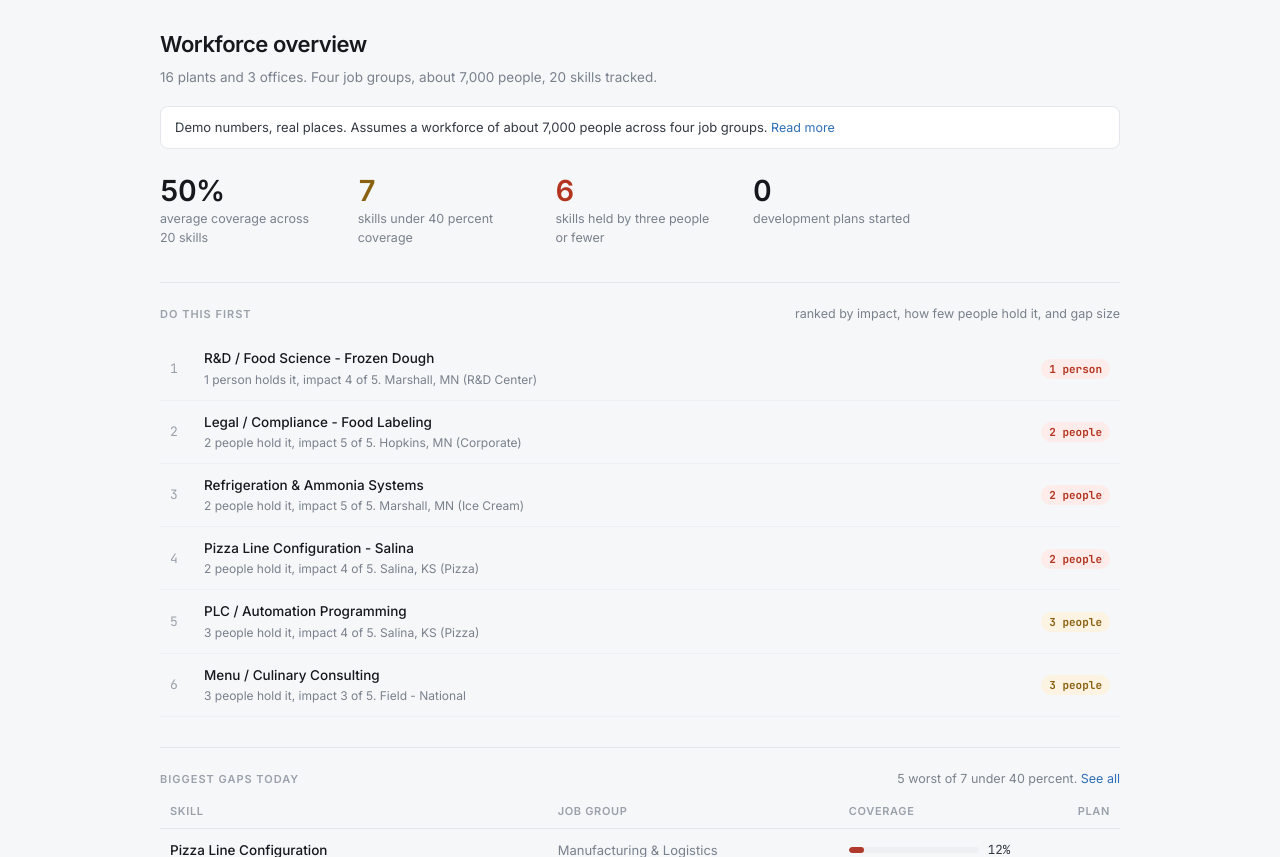
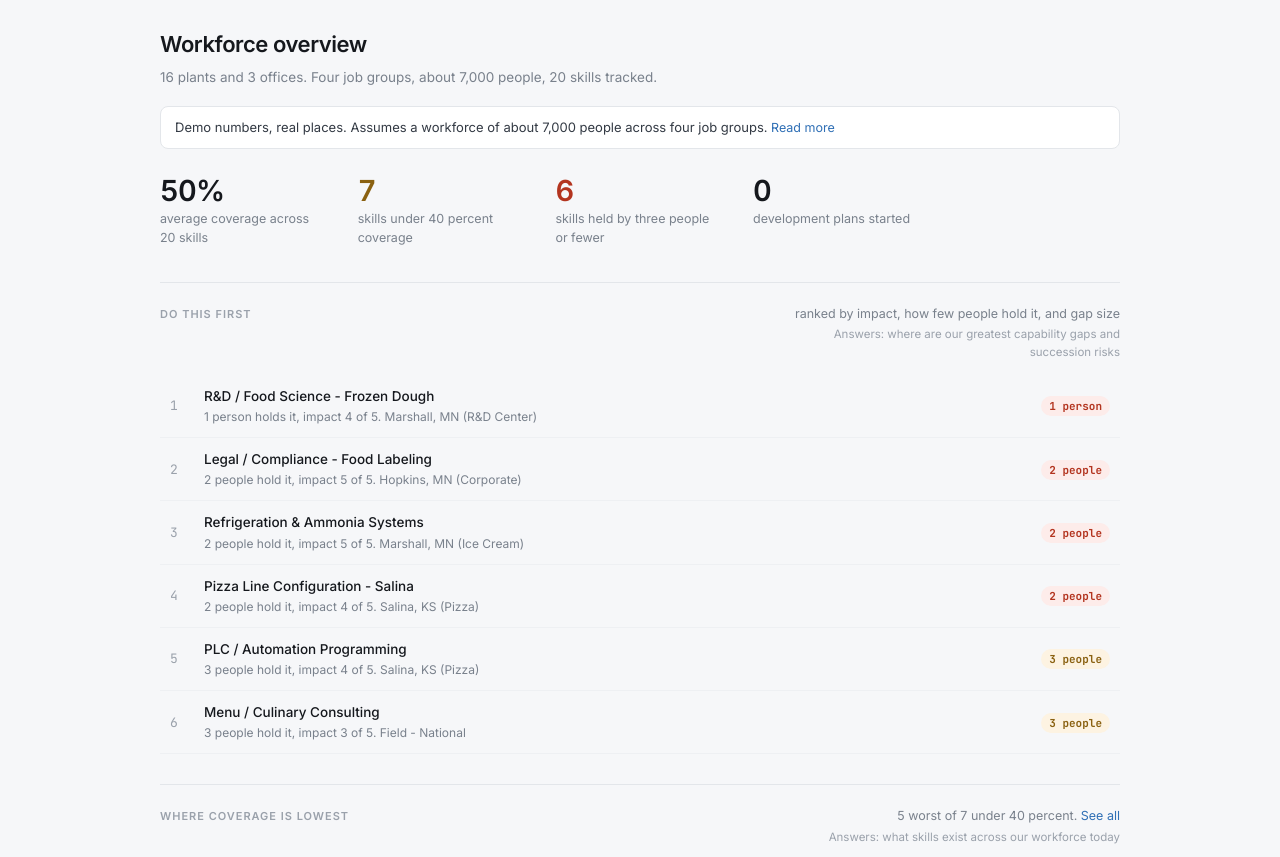
Before and after one commit to Aj-Networks/schwan_s, a plain HTML site: page index.html in a window 1280 px wide. Shown: the part 103-960 px from the top of the page. Drawn offline with Linux system fonts and the light colour scheme.

Commit message:
rename the gaps section and cite the challenge questions

```diff
--- a/script.js
+++ b/script.js
@@ -121,7 +121,7 @@ const TABS = [
 // which is what makes Previous, Next and "back to where I was" work.
 const LISTS = {
   priority: { label: "Do this first", tab: "overview", anchor: "sec-priority", items: () => PRIORITY.map(p => p.skill) },
-  gaps:     { label: "Biggest gaps today", tab: "overview", anchor: "sec-gaps", items: () => TOP_GAPS.map(g => g.skill) },
+  gaps:     { label: "Where coverage is lowest", tab: "overview", anchor: "sec-gaps", items: () => TOP_GAPS.map(g => g.skill) },
   skills:   { label: "Skills", tab: "skills", anchor: null, items: () => visibleSkills().map(s => s.skill) },
   risk:     { label: "Succession risk", tab: "risk", anchor: null, items: () => RISKS_SORTED.map(r => r.skill) },
   future:   { label: "Future skills", tab: "future", anchor: null, items: () => FUTURE_SORTED.map(f => f.skill) }
@@ -218,9 +218,11 @@ function pageOverview() {
     aboutBlock() +
     '<div class="stats">' + stats + '</div>' +
     '<div class="sec" id="sec-priority"><div class="sec-h"><b>Do this first</b>' +
-      '<span>ranked by impact, how few people hold it, and gap size</span></div>' + priority + '</div>' +
-    '<div class="sec" id="sec-gaps"><div class="sec-h"><b>Biggest gaps today</b>' +
-      '<span>5 worst of ' + GAPS.length + ' under 40 percent. <a data-goto="skills">See all</a></span></div>' +
+      '<span>ranked by impact, how few people hold it, and gap size' +
+      '<em class="q">Answers: where are our greatest capability gaps and succession risks</em></span></div>' + priority + '</div>' +
+    '<div class="sec" id="sec-gaps"><div class="sec-h"><b>Where coverage is lowest</b>' +
+      '<span>5 worst of ' + GAPS.length + ' under 40 percent. <a data-goto="skills">See all</a>' +
+      '<em class="q">Answers: what skills exist across our workforce today</em></span></div>' +
       table('<th>Skill</th><th>Job group</th><th>Coverage</th><th class="num">Plan</th>', skillRows(TOP_GAPS, "gaps")) + '</div>';
 }
 
@@ -266,6 +268,7 @@ function pageRisk() {
 
   return '<h1 class="h1">Succession risk</h1>' +
     '<p class="sub">Skills that sit with a handful of people. If they leave, the work stops until someone else learns it.</p>' +
+    '<p class="q standalone">Answers: which critical skills are concentrated in only a few individuals</p>' +
     '<div class="sec flush">' + table('<th>Skill</th><th class="num">People</th><th class="num">Impact</th>', body) + '</div>';
 }
 
@@ -279,6 +282,7 @@ function pageFuture() {
 
   return '<h1 class="h1">Future skills</h1>' +
     '<p class="sub">What the next two years need, and how far short the workforce is today.</p>' +
+    '<p class="q standalone">Answers: what skills will be needed to support future business and technology strategies</p>' +
     '<div class="sec flush">' + table('<th>Skill</th><th>Today</th><th class="num">Needed</th><th class="num">Gap</th>', body) + '</div>';
 }
 
@@ -378,7 +382,8 @@ function pageSkill(name) {
     : "";
 
   const planSec = plan
-    ? '<div class="sec"><div class="sec-h"><b>How to close it</b><span>first step</span></div>' +
+    ? '<div class="sec"><div class="sec-h"><b>How to close it</b><span>first step' +
+        '<em class="q">Answers: how can employees close skill gaps through training, mentoring, certifications, job rotations, or project experiences</em></span></div>' +
       '<div class="plan"><span class="plan-m">' + esc(plan.method) + '</span><p class="prose">' + esc(plan.detail) + '</p></div>' +
       altSec +
       '<label class="check"><input type="checkbox" id="plan-box"' + (isPlanStarted(skill) ? " checked" : "") + '>' +
--- a/style.css
+++ b/style.css
@@ -198,6 +198,17 @@ html[data-theme="dark"] .ico-moon { display: none; }
 .sec-h { display: flex; align-items: baseline; justify-content: space-between; gap: 14px; margin-bottom: 14px; }
 .sec-h b { font-size: 11px; font-weight: 600; letter-spacing: .09em; text-transform: uppercase; color: var(--faint); }
 .sec-h span { font-size: 12.5px; color: var(--muted); }
+/* the challenge's own wording, kept in the margin so the plain label leads */
+.q {
+  display: block;
+  font-style: normal;
+  font-size: 11.5px;
+  color: var(--faint);
+  margin-top: 3px;
+  max-width: 46ch;
+}
+.sec-h span { text-align: right; }
+.q.standalone { text-align: left; margin: 8px 0 0; max-width: 70ch; }
 .sec-h span a { color: var(--accent); cursor: pointer; }
 .sec-h span a:hover { text-decoration: underline; }
 
```
